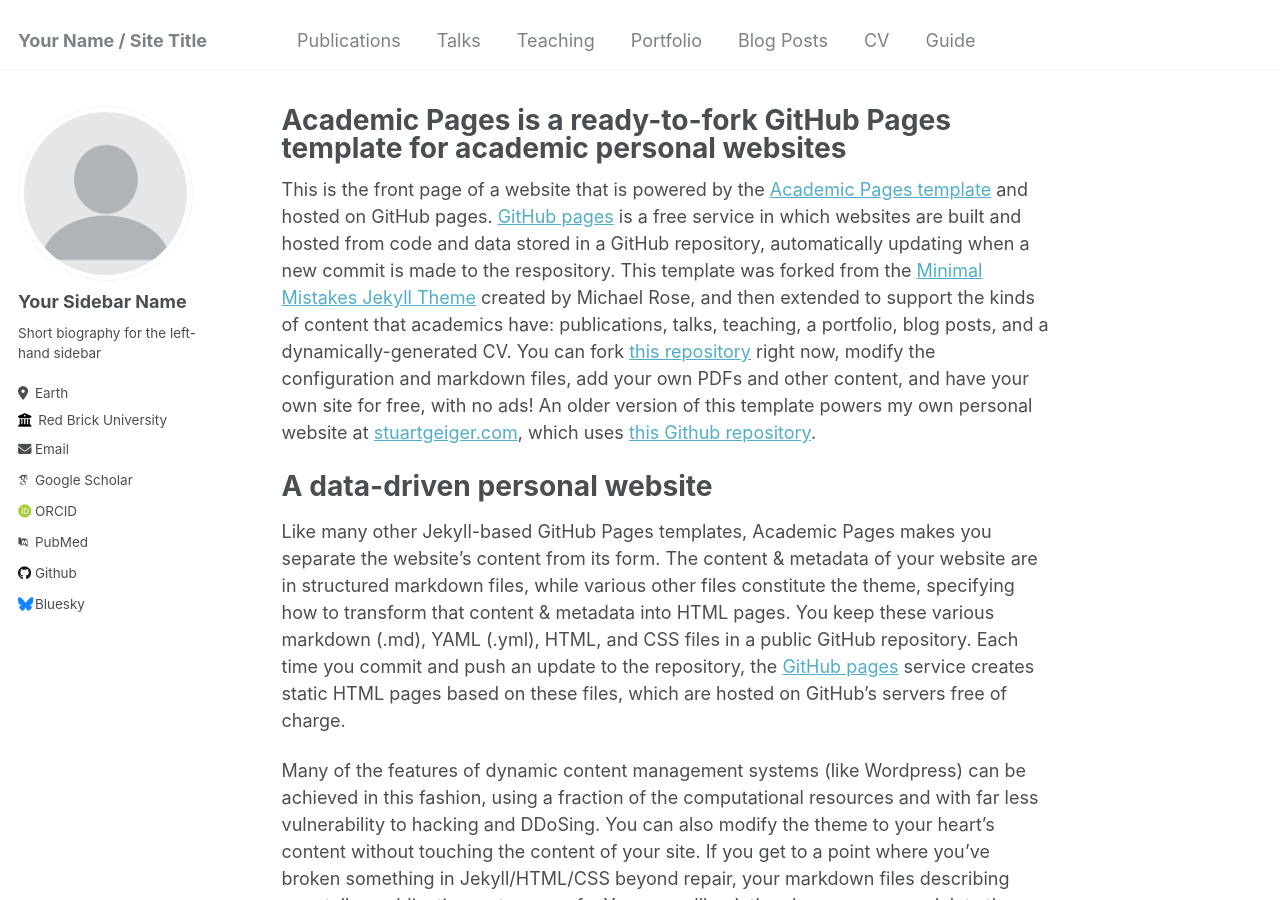
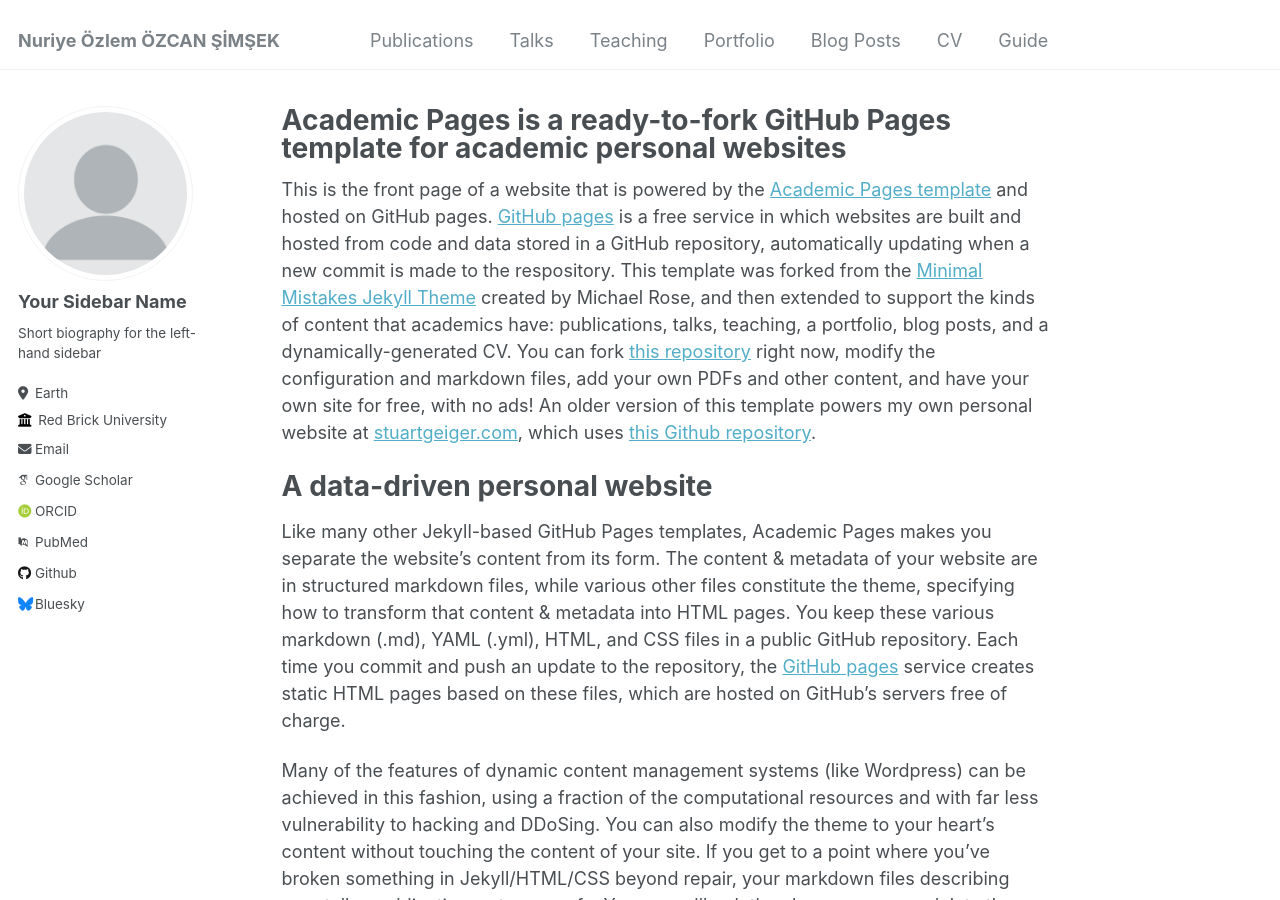
Before and after one commit to nozlemozcan/nozlemozcan.github.io, a Jekyll site: the page built from _pages/about.md, in a window 1280 px wide and 900 px high. Built offline with Jekyll 4.4.1, drawn with Linux system fonts in a browser that asks for light colours; some web fonts are replaced.

Commit message:
Update _config.yml

```diff
--- a/_config.yml
+++ b/_config.yml
@@ -8,7 +8,7 @@
 
 # Basic Site Settings
 locale                   : "en-US"
-title                    : "Your Name / Site Title"
+title                    : "Nuriye Özlem ÖZCAN ŞİMŞEK"
 title_separator          : "-"
 name                     : &name "Your Name"
 description              : &description "personal description"
```
